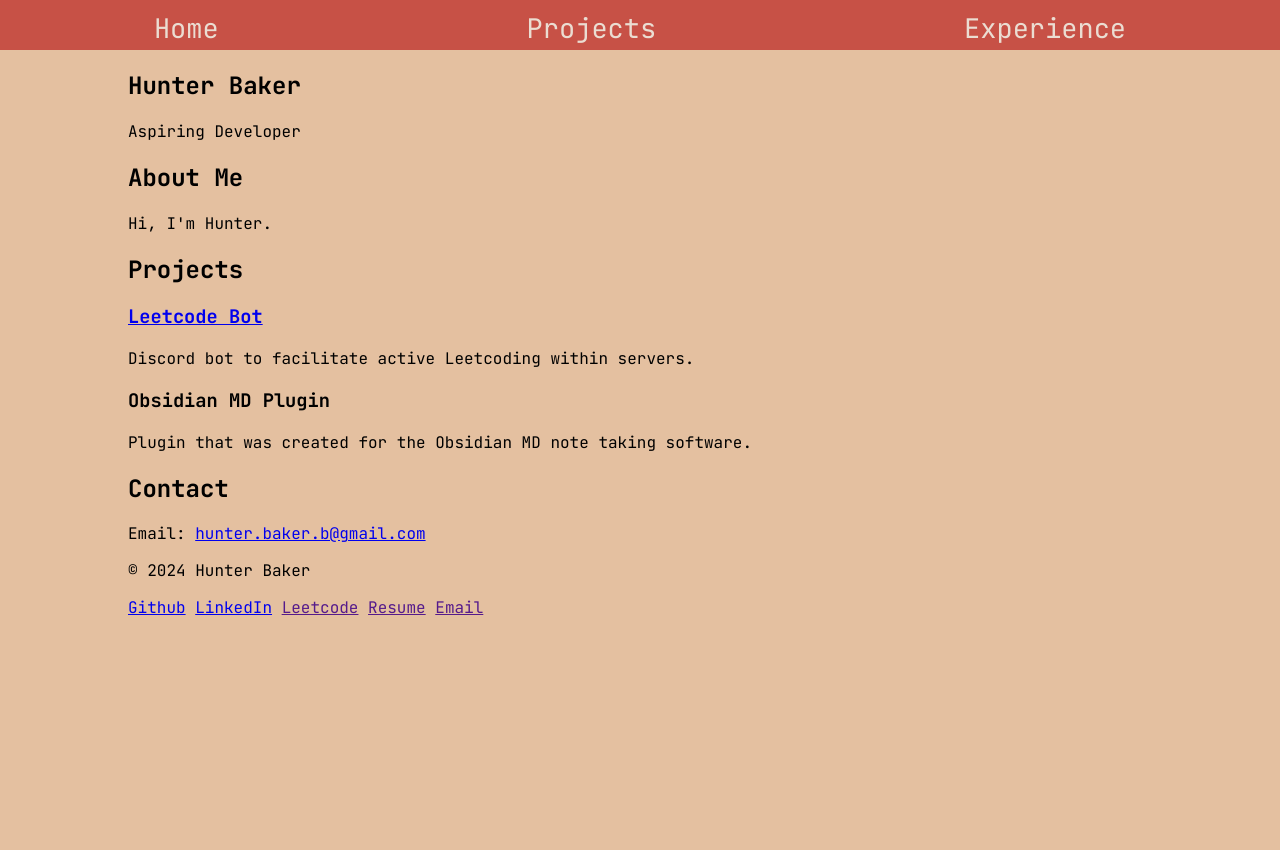
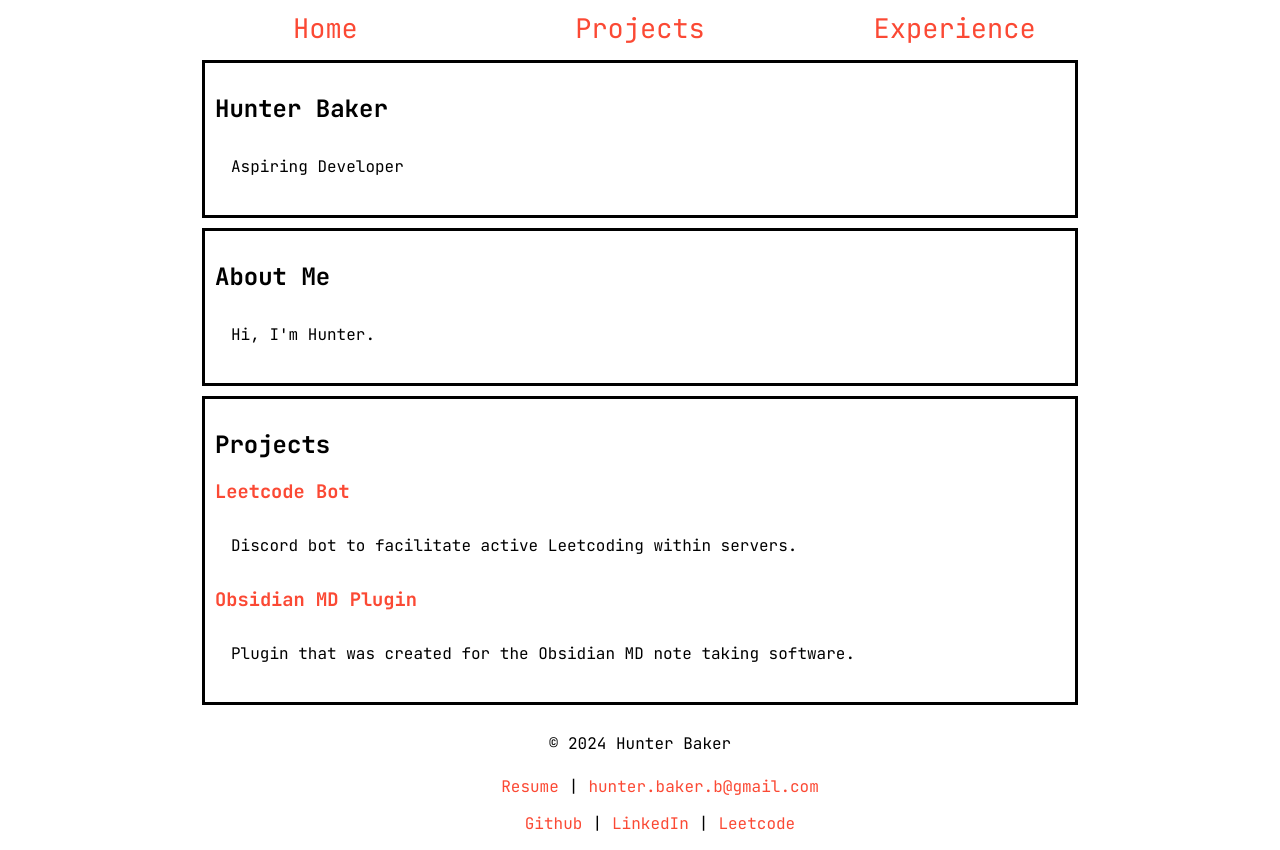
Before and after one commit to hutnerr/personal-website, a plain HTML site: page index.html in a window 1280 px wide. Before the commit the page ends 800 px from the top, so only its background shows below. Drawn offline with Linux system fonts and the light colour scheme.

Commit message:
styling, dropdown, found main theme

```diff
--- a/index.html
+++ b/index.html
@@ -12,13 +12,18 @@
 
 <body>
     <header>
-        <nav id="navbar">
-            <ul id="navbar-list">
-                <li class="navbar-item">Home</li>
-                <li class="navbar-item">Projects</li>
-                <li class="navbar-item">Experience</li>
-            </ul>
-        </nav>
+        <div class="navbar">
+            <a class="navbar-item" href="#home">Home</a>
+            <div class="dropdown navbar-item">
+              <p class="navbar-item">Projects</p>
+              <div class="dropdown-content">
+                <a class="dropdown-item" href="leetcode-bot.html">LeetCode Discord Bot</a>
+                <!-- <a href="#">Link 2</a> -->
+                <!-- <a href="#">Link 3</a> -->
+              </div>
+            </div>
+            <a class="navbar-item" href="#news">Experience</a>
+          </div>
     </header>
     <div id="main-container">
         <main>
@@ -36,28 +41,30 @@
                  <!-- maybe i could also have these be cards and displayed ina grid -->
                 <h2>Projects</h2>
                 <div class="project">
-                    <h3><a href="pages/project_lcbot.html">Leetcode Bot</a></h3>
+                    <h3><a href="project_lcbot.html">Leetcode Bot</a></h3>
                     <p>Discord bot to facilitate active Leetcoding within servers.</p>
                 </div>
                 <div class="project">
-                    <h3>Obsidian MD Plugin</h3>
+                    <h3><a href="">Obsidian MD Plugin</a></h3>
                     <p>Plugin that was created for the Obsidian MD note taking software.</p>
                 </div>
             </section>
-            <section>
-                <h2>Contact</h2>
-                <p>Email: <a href="mailto:hunter.baker.b@gmail.com">hunter.baker.b@gmail.com</a></p>
-            </section>
         </main>
         <footer>
-            <!-- make these list items so its easier for adaptiev screens -->
              <!-- make these some of these icons as well  -->
             <p>&copy; 2024 Hunter Baker</p>
-            <a href="https://github.com/hutnerr">Github</a>
-            <a href="https://www.linkedin.com/in/hunter-b-baker/">LinkedIn</a>
-            <a href="">Leetcode</a>
-            <a href="">Resume</a>
-            <a href="">Email</a>
+            <ul>
+                <li><a href="">Resume</a></li>
+                <li> | </li>
+                <li><a href="mailto:hunter.baker.b@gmail.com">hunter.baker.b@gmail.com</a></li>
+            </ul>
+            <ul>
+                <li><a href="https://github.com/hutnerr">Github</a></li>
+                <li> | </li>
+                <li><a href="https://www.linkedin.com/in/hunter-b-baker/">LinkedIn</a></li>
+                <li> | </li>
+                <li><a href="">Leetcode</a></li>
+            </ul>
         </footer>
     </div>
 </body>
--- a/styles/main.css
+++ b/styles/main.css
@@ -1,74 +1,167 @@
 @import url('https://fonts.googleapis.com/css2?family=JetBrains+Mono:wght@400;700&display=swap');
 
-/* i think my best bet for colors is to do a back / white similar with 1 accent color like red for pop */
+:root {
+    --font: 'JetBrains Mono', monospace;
+    --color-primary: white;
+    --color-secondary: black;
+    --color-tertiary: #fb4934;
+}
 
 * {
-    font-family: 'JetBrains Mono', monospace;
+    font-family: var(--font)
 }
 
-body {
-    /* background: #3c3836; */
-    background-color: #a89984;
-    /* background-color: #ebdbb2; */
-    /* background-color: #7c6f64; */
-    /* background-color: #2e2e2e; */
-    background-color: #3f403f;
-    background-color: #f2e7c9;
-    background-color: #c19875;
-    background-color: #E4C0A0;
-
-
+.navbar {
+    overflow: hidden;
+    display: flex;
     margin: 0px;
-    /* background-color: #282828; */
-}
-
-#main-container {
+    padding: 0px;
+    flex-direction: row;
+    justify-content: space-between;
+    align-items: center;
     margin-left: 10%;
     margin-right: 10%;
-    /* border-left: solid; */
-    /* border-right: solid; */
-}
-
-header {
-    /* background-color: grey; */
-    /* background-color: #fb4934; */
-    margin: 0;
-    height: 50px;
-    /* background-color: #8ec07c; */
-    /* background-color: #fabd2f; */
-    /* background-color: #d65d0e; */
-    /* background-color: #e87d3e; */
-    /* background-color: #475841; */
-    /* background-color: #6c99bb; */
-    /* background-color: #83a598; */
-    background-color: #c75146;
-}
-
-main {
-    /* background-color: red; */
-    margin: 0;
-}
-
-footer {
-    /* background-color: white; */
-    /* background-color: #a89984; */
-}
-
-#navbar-list {
-    list-style-type: none;
-    margin: 0;
-    padding: 0;
-    overflow: hidden;
-    display: flex;
-    flex-direction: row;
-    justify-content: space-around;
-    align-items: center;
 }
 
 .navbar-item {
     display: inline;
     padding: 10px;
-    color: #ebddd2;
     text-decoration: none;
     font-size: 27px;
+    text-align: center;
+    width: 170px;
+    color: var(--color-tertiary);
 }
+
+.navbar-item:hover {
+    background-color: var(--color-tertiary);
+    color: var(--color-primary);
+}
+
+.navbar-item a {
+    text-decoration: none;
+    color: inherit;
+}
+
+.navbar-item a:hover {
+    color: var(--color-primary);
+}
+
+/* The dropdown container */
+.dropdown {
+    float: left;
+    overflow: hidden;
+}
+
+.dropdown-item {
+    font-size: 16px;
+}
+
+/* Dropdown button */
+.dropdown .dropbtn {
+    font-size: 16px;
+    border: none;
+    outline: none;
+    color: white;
+    padding: 14px 16px;
+    background-color: inherit;
+    font-family: inherit;
+    /* Important for vertical align on mobile phones */
+    margin: 0;
+    /* Important for vertical align on mobile phones */
+}
+
+/* Dropdown content (hidden by default) */
+.dropdown-content {
+    display: none;
+    position: absolute;
+    background-color: #f9f9f9;
+    min-width: 160px;
+    box-shadow: 0px 8px 16px 0px rgba(0, 0, 0, 0.2);
+    z-index: 1;
+}
+
+/* Links inside the dropdown */
+.dropdown-content a, p {
+    float: none;
+    color: black;
+    padding: 12px 16px;
+    text-decoration: none;
+    display: block;
+    text-align: left;
+}
+
+/* Add a grey background color to dropdown links on hover */
+.dropdown-content a:hover {
+    background-color: #ddd;
+}
+
+/* Show the dropdown menu on hover */
+.dropdown:hover .dropdown-content {
+    display: block;
+}
+
+.dropdown:hover .navbar-item {
+    background-color: var(--color-tertiary);
+    color: var(--color-primary);
+}
+
+/* main heading and the headings for each section */
+h1,
+h2,
+p {
+    color: var(--color-secondary);
+}
+
+body {
+    margin: 0px;
+    background-color: var(--color-primary);
+}
+
+#main-container {
+    margin-left: 15%;
+    margin-right: 15%;
+}
+
+header {
+    margin: 0;
+    margin-right: 10%;
+    margin-left: 10%;
+    height: 50px;
+}
+
+main {
+    margin: 0;
+}
+
+footer p {
+    text-align: center;
+    margin-bottom: 10px;
+}
+
+footer ul {
+    margin-top: 0px;
+    display: flex;
+    justify-content: center;
+    text-align: center;
+    align-items: center;
+    gap: 10px;
+    list-style-type: none;
+}
+
+section {
+    margin: 0;
+    border: solid;
+    border-color: var(--color-secondary);
+    padding: 10px;
+    margin: 10px;
+}
+
+a {
+    text-decoration: none;
+    color: var(--color-tertiary);
+}
+
+a:hover {
+    color: #dd908b;
+}
```
Also changed, not shown: leetcode-bot.html (added, +32 -0 lines), pages/project_lcbot.html (deleted, +0 -2 lines).
